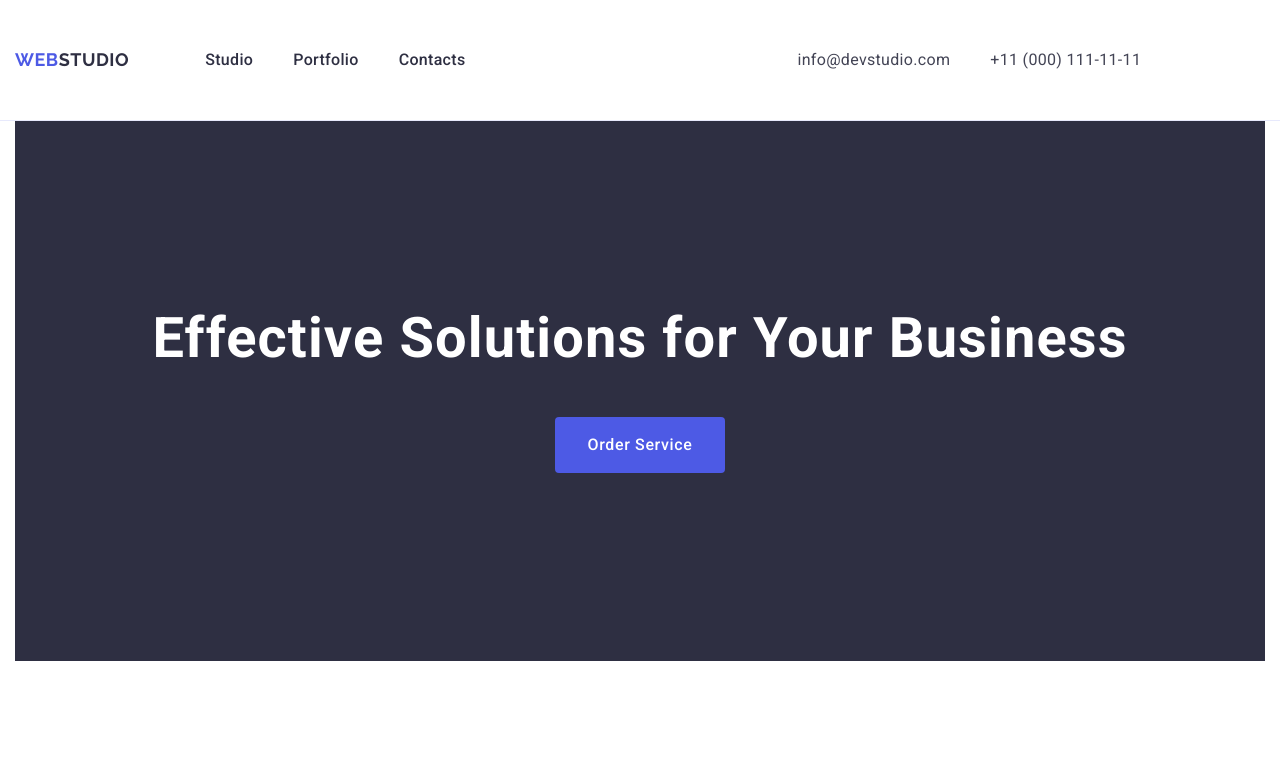
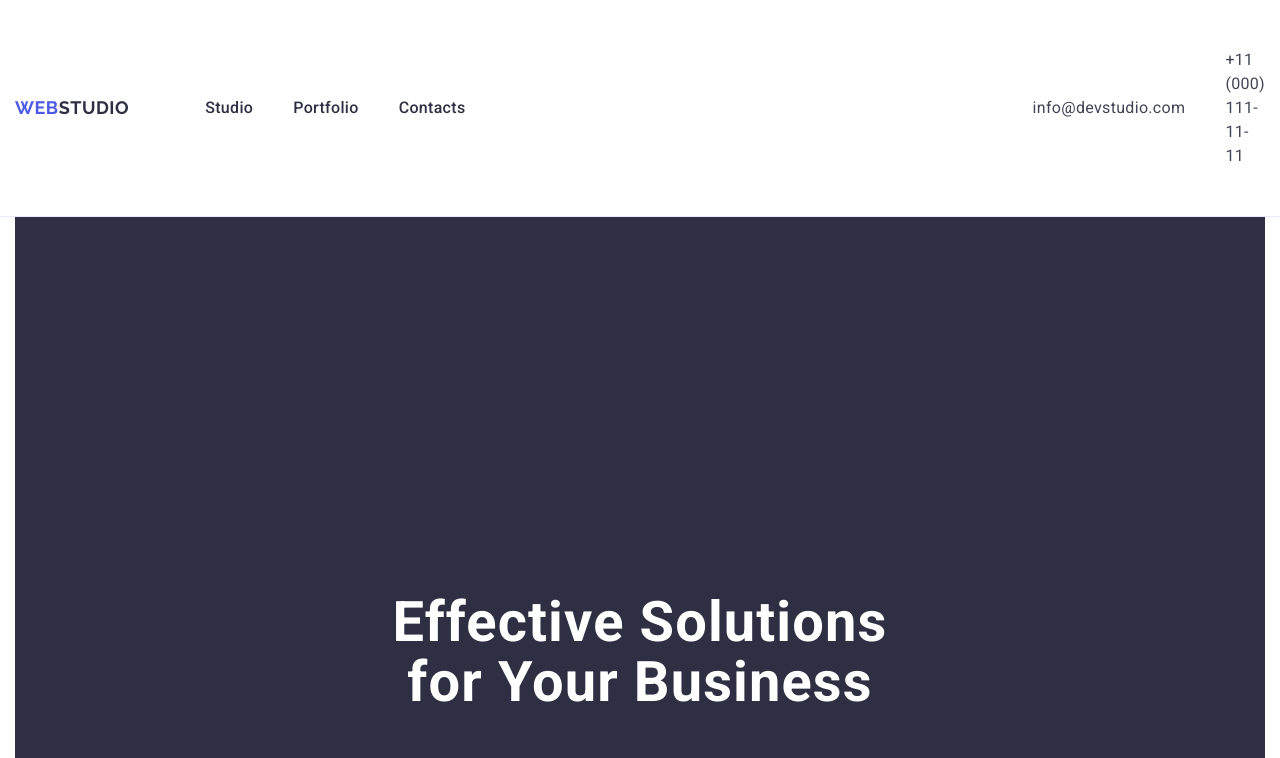
Before and after one commit to FinJex/goit-markup-hw-03, a plain HTML site: page index.html in a window 1280 px wide. Shown: the top 758 px of the page. Drawn offline with nearby package versions, Linux system fonts and the light colour scheme.

Commit message:
add index.html file

```diff
--- a/css/style.css
+++ b/css/style.css
@@ -16,6 +16,9 @@ h1, h2, h3, h4, h5, h6, p {
 a {
     text-decoration: none;
 }
+img {
+    display: block;
+}
 .container {
     max-width: 1440px;
     margin: 0 auto;
@@ -33,6 +36,7 @@ a {
 .header {
     display: flex;
     align-items: center;
+    width: 1158px;
 }
 .header-logo {
     padding: 24px 0;
@@ -116,6 +120,7 @@ a:hover, a:focus {
     display: flex;
     flex-direction: column;
     align-items: center;
+    padding: 188px 0;
 }
 .main-head {
     font-weight: 700;
@@ -127,6 +132,7 @@ a:hover, a:focus {
     line-height: 1.07;
     margin-bottom: 48px;
     margin-top: 188px;
+    max-width: 496px;
 
 }
 .button {
@@ -143,6 +149,10 @@ a:hover, a:focus {
     border-radius: 4px;
     border-style: none;
     margin-bottom: 188px;
+    display: block;
+    min-width: 169px;
+    height: 56px;
+
 
 }
 
```
